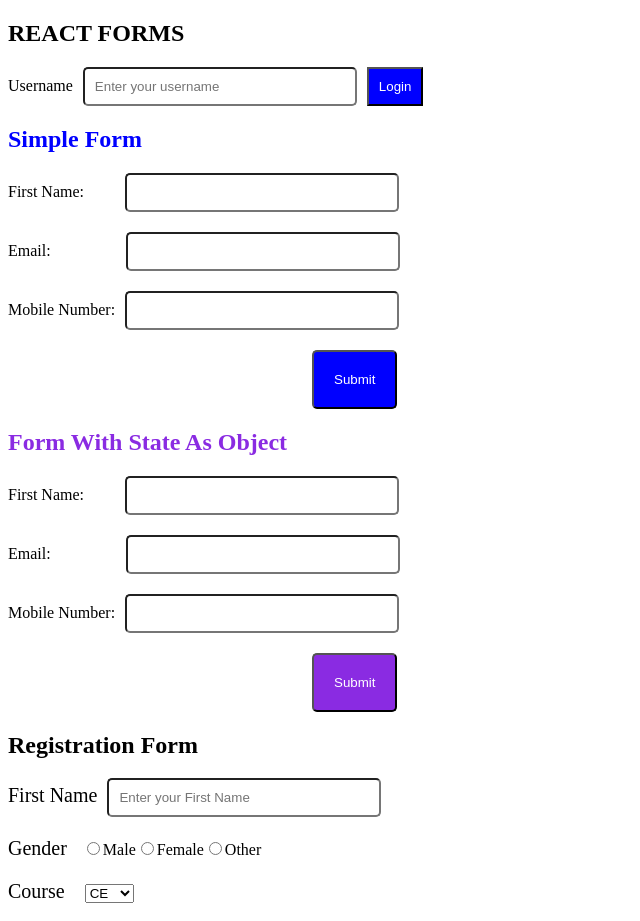
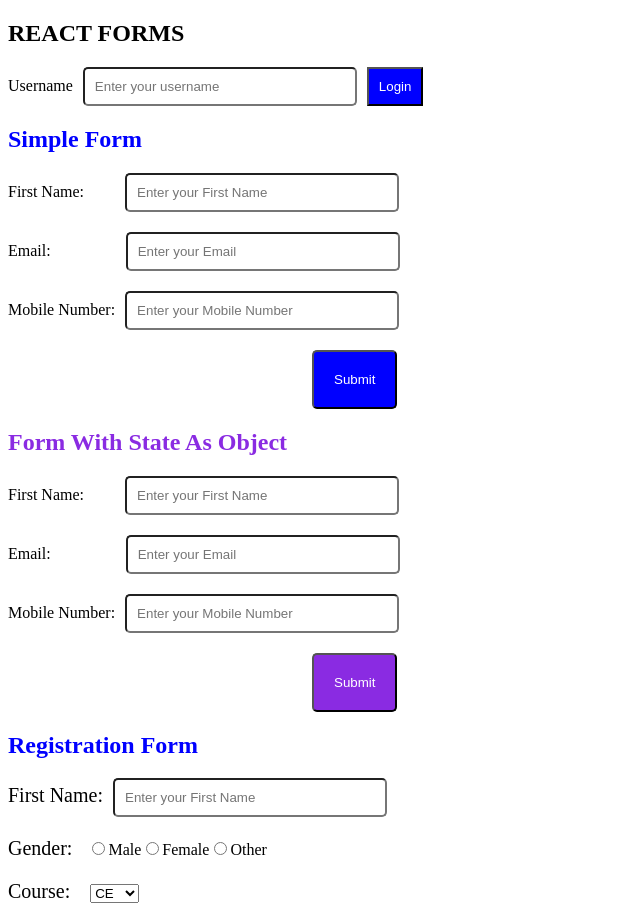
Before and after one commit to abiyababy8/react-programs, a React (Vite) app in the folder demo8/: page / in a window 1280 px wide. Shown: the top 921 px of the page, without its empty margins (0-640 px from the left). Built offline with nearby package versions, Linux system fonts and the light colour scheme.

Commit message:
added some code

```diff
--- a/demo8/src/components/FormObject.jsx
+++ b/demo8/src/components/FormObject.jsx
@@ -16,15 +16,15 @@ function FormObject() {
             <form onSubmit={userRegister}>
                 <div style={{ marginTop: '20px' }}>
                     <label htmlFor="">First Name:</label>
-                    <input type="text" onChange={(e) => setUserData({ ...userData, uFirstName: e.target.value })} style={{ padding: '10px', marginLeft: '41px', width: '250px', borderRadius: '5px' }} />
+                    <input type="text" onChange={(e) => setUserData({ ...userData, uFirstName: e.target.value })} style={{ padding: '10px', marginLeft: '41px', width: '250px', borderRadius: '5px' }} placeholder='Enter your First Name'/>
                 </div>
                 <div style={{ marginTop: '20px' }}>
                     <label htmlFor="">Email:</label>
-                    <input type="text" onChange={(e) => setUserData({ ...userData, uEmail: e.target.value })} style={{ padding: '10px', marginLeft: '75px', width: '250px', borderRadius: '5px' }} />
+                    <input type="text" onChange={(e) => setUserData({ ...userData, uEmail: e.target.value })} style={{ padding: '10px', marginLeft: '75px', width: '250px', borderRadius: '5px' }} placeholder='Enter your Email'/>
                 </div>
                 <div style={{ marginTop: '20px' }}>
                     <label htmlFor="">Mobile Number:</label>
-                    <input type="text" onChange={(e) => setUserData({ ...userData, uMobNo: e.target.value })} style={{ padding: '10px', marginLeft: '10px', width: '250px', borderRadius: '5px' }} />
+                    <input type="text" onChange={(e) => setUserData({ ...userData, uMobNo: e.target.value })} style={{ padding: '10px', marginLeft: '10px', width: '250px', borderRadius: '5px' }} placeholder='Enter your Mobile Number'/>
                 </div>
                 <div style={{ marginTop: '20px' }}>
                     <button type='submit' style={{ padding: '20px', marginLeft: '304px', color: 'white', backgroundColor: 'blueviolet', borderRadius: '5px' }}>Submit</button>
--- a/demo8/src/components/Register.jsx
+++ b/demo8/src/components/Register.jsx
@@ -3,41 +3,37 @@ import React, { useState } from 'react'
 function Register() {
     const [userData, setUserData] = useState(
         {
-            uname: '', ugender: '', ucourse: ''
+            uname: '',
+            ugender: '',
+            ucourse: ''
         }
     )
     const RegisterUser = (e) => {
         e.preventDefault()
-        console.log('Inside RegisterUser function')
 
-        console.log(userData)
     }
     const getUserData = (e) => {
-        // object destructuring
-        // const {key}=object_name
-
-        const { name, value } = e.target;
-        setUserData({ ...userData, [name]: value })
-
+        console.log(e.target.value)
+        console.log(e.target.name)
     }
     return (
         <>
-            <h2>Registration Form</h2>
+            <h2 style={{ color: 'blue' }}>Registration Form</h2>
             <form onSubmit={RegisterUser}>
-                <label htmlFor="" style={{ fontSize: '20px' }}>First Name</label>
-                <input type="text" style={{ padding: '10px', marginLeft: '10px', width: '250px', borderRadius: '5px' }} placeholder='Enter your First Name' name='uname' onChange={(e) => getUserData(e)} />
+                <label htmlFor=""style={{ fontSize: '20px' }}>First Name:</label>
+                <input type="text" onChange={(e) => getUserData(e)}  style={{ padding: '10px', marginLeft: '10px', width: '250px', borderRadius: '5px' }} placeholder='Enter your First Name' name='uname' />
                 <div style={{ marginTop: '20px' }}>
-                    <label htmlFor="" style={{ fontSize: '20px' }}>Gender</label>
+                    <label htmlFor="" style={{ fontSize: '20px' }}>Gender:</label>
                     <input type="radio" name='ugender' style={{ marginLeft: '20px' }} />
                     <label htmlFor="">Male</label>
-                    <input type="radio" name='ugender'/>
+                    <input type="radio" name='ugender' />
                     <label htmlFor="">Female</label>
-                    <input type="radio" name='ugender'/>
+                    <input type="radio" name='ugender' />
                     <label htmlFor="">Other</label>
                 </div>
                 <div style={{ marginTop: '20px' }}>
-                    <label htmlFor="" style={{ fontSize: '20px' }}>Course</label>
-                    <select  id="" style={{ marginLeft: '20px' }}>
+                    <label htmlFor="" style={{ fontSize: '20px' }}>Course:</label>
+                    <select id="" style={{ marginLeft: '20px' }}>
                         <option value="CE">CE</option>
                         <option value="ME">ME</option>
                         <option value="EEE">EEE</option>
--- a/demo8/src/components/SimpleForm.jsx
+++ b/demo8/src/components/SimpleForm.jsx
@@ -14,15 +14,15 @@ function SimpleForm() {
             <form onSubmit={handleRegister}>
                 <div style={{ marginTop: '20px' }}>
                     <label htmlFor="">First Name:</label>
-                    <input type="text" onChange={(e) => setFirstName(e.target.value)} style={{ padding: '10px', marginLeft: '41px', width: '250px', borderRadius: '5px' }} />
+                    <input type="text" onChange={(e) => setFirstName(e.target.value)} style={{ padding: '10px', marginLeft: '41px', width: '250px', borderRadius: '5px' }} placeholder='Enter your First Name'/>
                 </div>
                 <div style={{ marginTop: '20px' }}>
                     <label htmlFor="">Email:</label>
-                    <input type="text" onChange={(e) => setemail(e.target.value)} style={{ padding: '10px', marginLeft: '75px', width: '250px', borderRadius: '5px' }} />
+                    <input type="text" onChange={(e) => setemail(e.target.value)} style={{ padding: '10px', marginLeft: '75px', width: '250px', borderRadius: '5px' }} placeholder='Enter your Email'/>
                 </div>
                 <div style={{ marginTop: '20px' }}>
                     <label htmlFor="">Mobile Number:</label>
-                    <input type="text" onChange={(e) => setMobNo(e.target.value)} style={{ padding: '10px', marginLeft: '10px', width: '250px', borderRadius: '5px' }} />
+                    <input type="text" onChange={(e) => setMobNo(e.target.value)} style={{ padding: '10px', marginLeft: '10px', width: '250px', borderRadius: '5px' }} placeholder='Enter your Mobile Number'/>
                 </div>
                 <div style={{ marginTop: '20px' }}>
                     <button type='submit' style={{ padding: '20px', marginLeft: '304px', color: 'white', backgroundColor: 'blue', borderRadius: '5px' }}>Submit</button>
```
